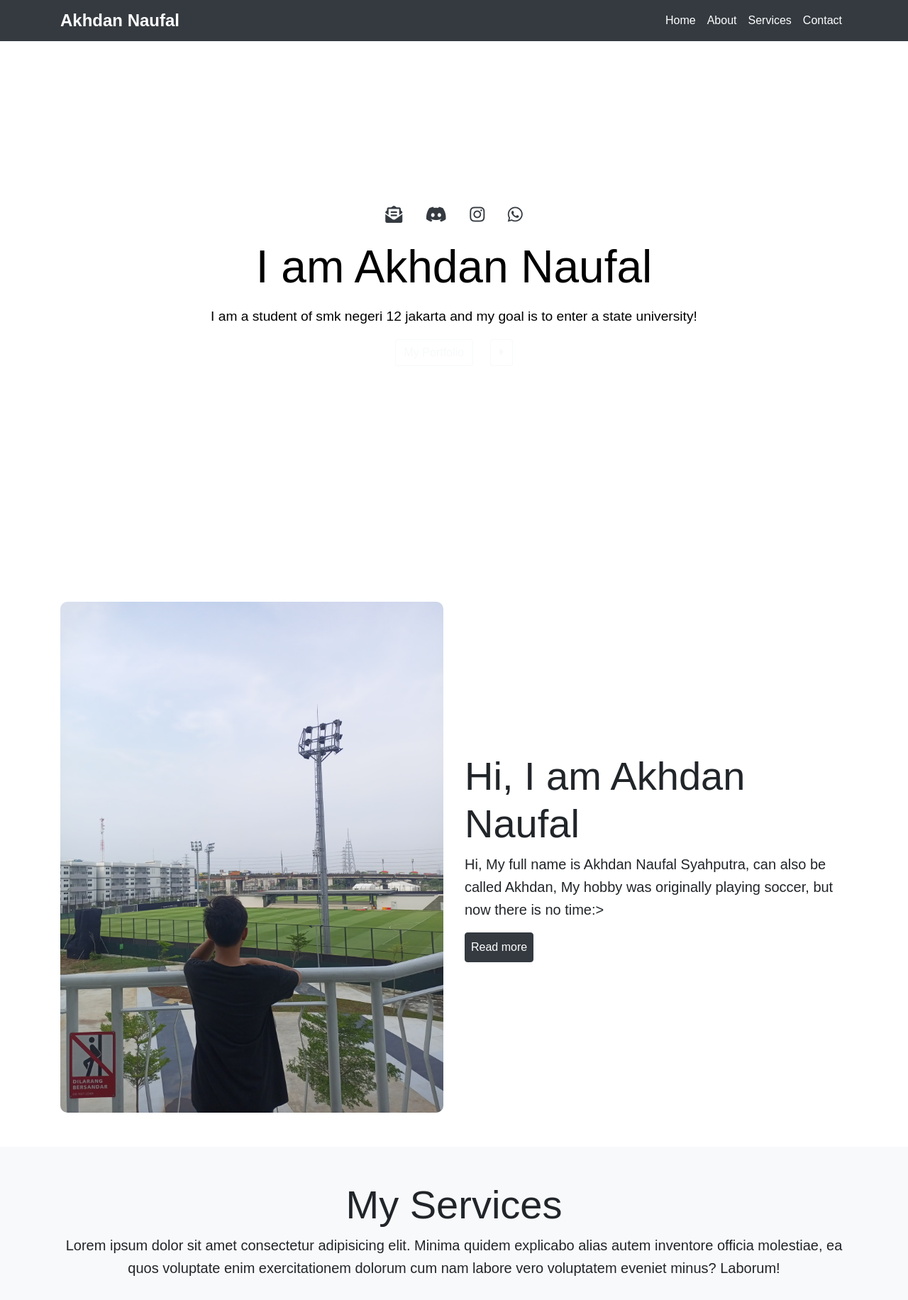
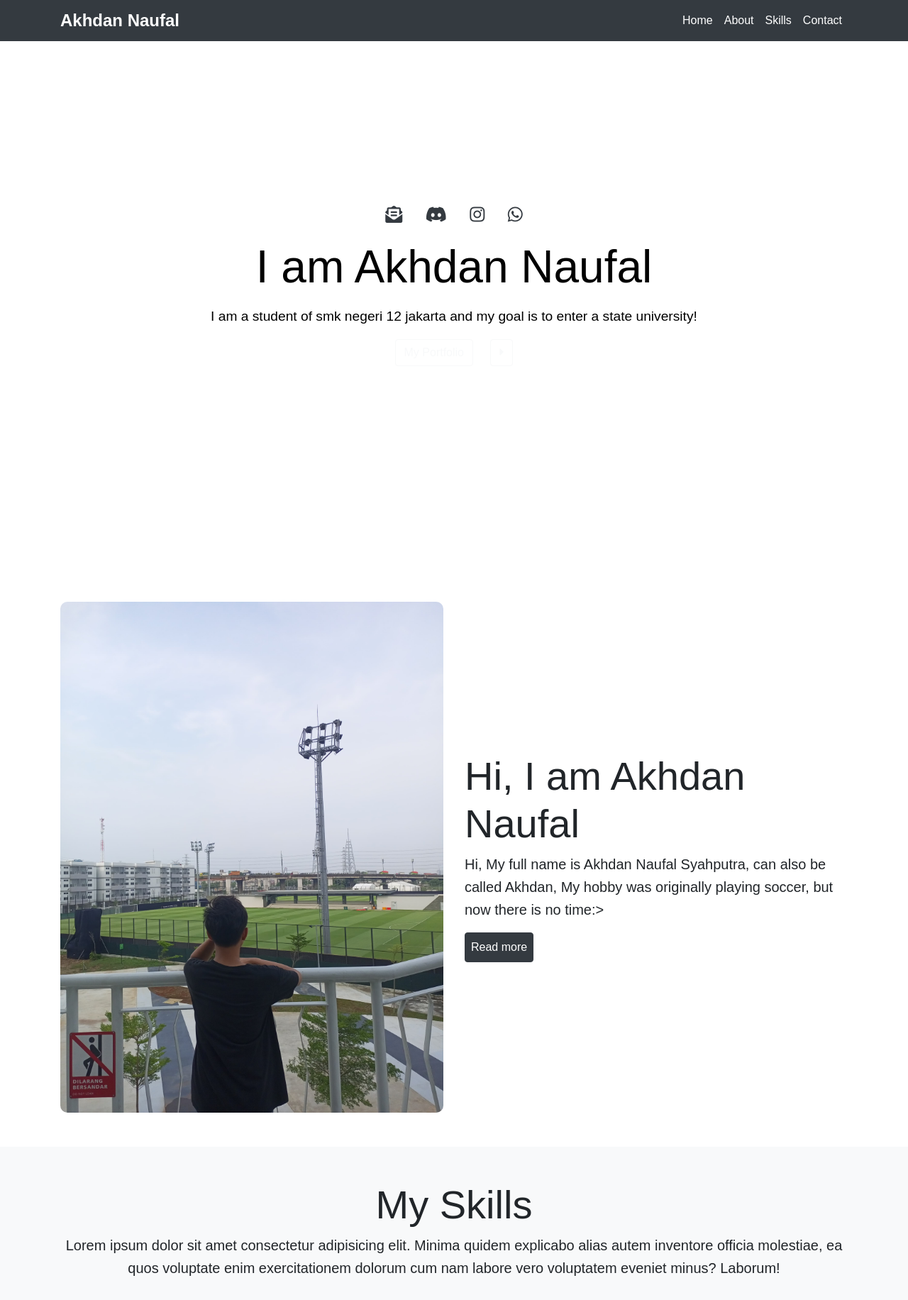
Before and after one commit to AkhdanNaufalSyahputra/Portfolio-Akhdan, a plain HTML site: page index.html in a window 1280 px wide. Shown: the top 1832 px of the page at 71% size. Drawn offline with nearby package versions, Linux system fonts and the light colour scheme.

Commit message:
Update index.html

```diff
--- a/index.html
+++ b/index.html
@@ -93,7 +93,7 @@
                         <a href="#about" class="nav-link">About</a>
                     </li>
                     <li class="nav-item">
-                        <a href="#services" class="nav-link">Services</a>
+                        <a href="#skills" class="nav-link">Skills</a>
                     </li>
                     <li class="nav-item">
                         <a href="#contact" class="nav-link">Contact</a>
@@ -152,7 +152,7 @@
     <section id="services" class="bg-light py-5">
         <div class="container">
             <div class="section-title">
-                <h2 class="display-4">My Services</h2>
+                <h2 class="display-4">My Skills</h2>
                 <p class="lead">Lorem ipsum dolor sit amet consectetur adipisicing elit. Minima quidem explicabo alias autem inventore officia molestiae, ea quos voluptate enim exercitationem dolorum cum nam labore vero voluptatem eveniet minus? Laborum!</p>
             </div>
             <div class="row">
```
